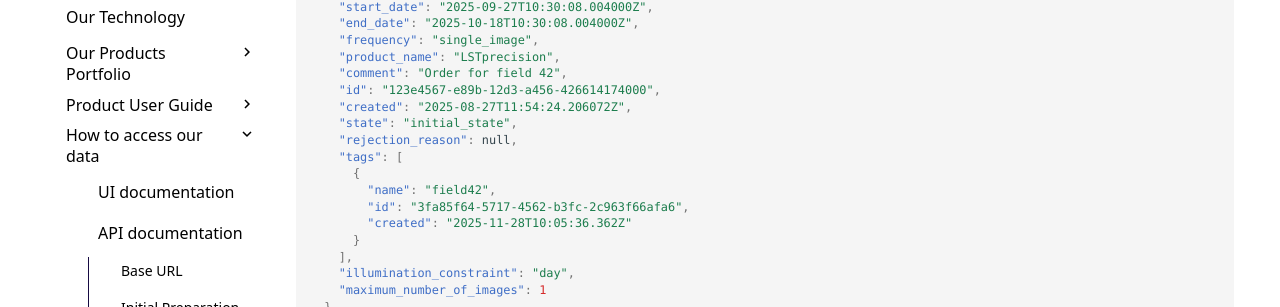
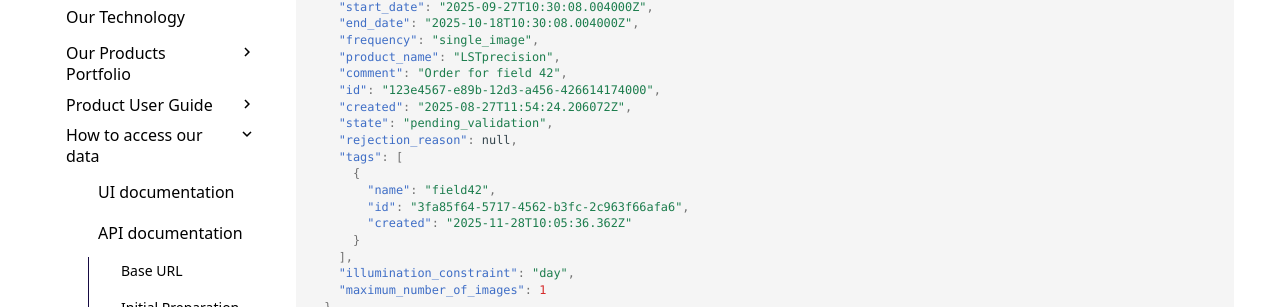
Before and after one commit to constellr/product-lst, an MkDocs documentation site: the page built from docs/API-documentation.md, in a window 1280 px wide and 900 px high, scrolled down 3654 px. Shown: the part 144-451 px from the top of the window. Built offline with MkDocs 1.6.1 and Material for MkDocs 9.7.7, drawn with Linux system fonts in a browser that asks for light colours; the version menu is left out; some of the changed text lies outside the part shown.

Commit message:
remove outdated order states from api docs

```diff
--- a/docs/API-documentation.md
+++ b/docs/API-documentation.md
@@ -157,7 +157,7 @@
     "comment": "Order for field 42",
     "id": "123e4567-e89b-12d3-a456-426614174000",
     "created": "2025-08-27T11:54:24.206072Z",
-    "state": "initial_state",
+    "state": "pending_validation",
     "rejection_reason": null,
     "tags": [
       {
@@ -238,7 +238,7 @@
       "comment": "Order for field 42",
       "id": "123e4567-e89b-12d3-a456-426614174000",
       "created": "2025-08-27T11:54:24.206072Z",
-      "state": "initial_state",
+      "state": "pending_validation",
       "rejection_reason": null,
       "tags": [
         {
@@ -377,7 +377,7 @@
   "comment": "Order for field 42",
   "id": "123e4567-e89b-12d3-a456-426614174000",
   "created": "2025-08-27T11:54:24.206072Z",
-  "state": "initial_state",
+  "state": "pending_validation",
   "rejection_reason": null,
   "tags": [
       {
```
